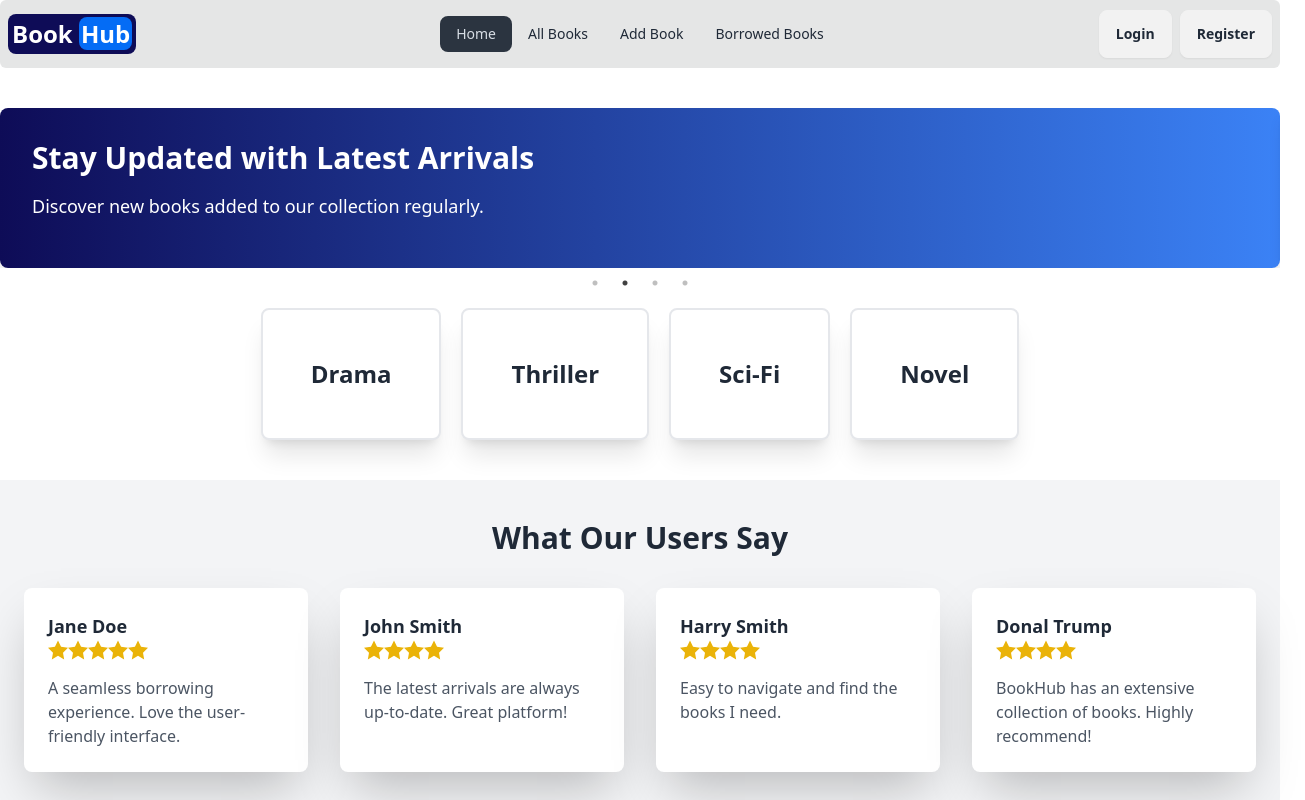
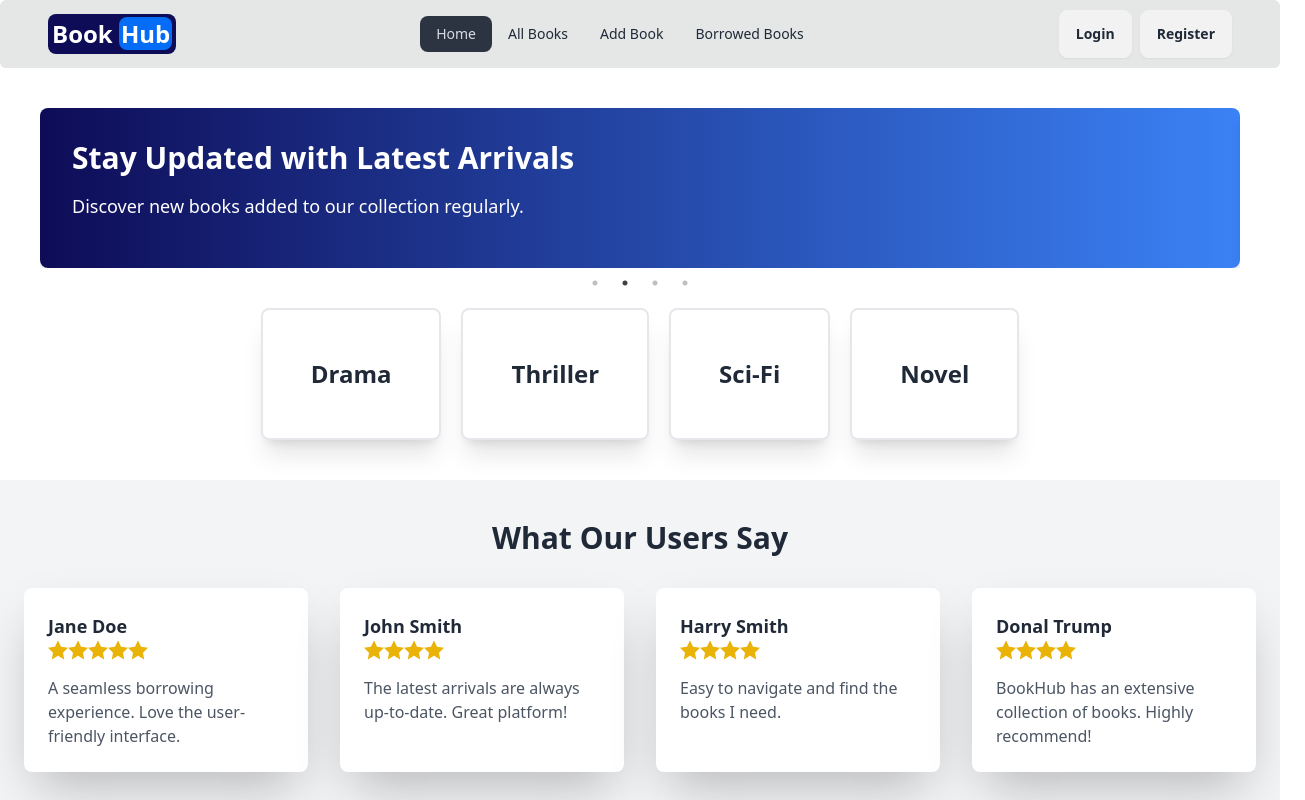
Before and after one commit to yeasinrahman26/BookHub-client, a React (Vite) app: page / in a window 1280 px wide. Shown: the top 800 px of the page, 1305 px wide, since content can reach past the window. Built offline with nearby package versions, Linux system fonts and the light colour scheme; no server answers.

Commit message:
minnpor changes in ui

```diff
--- a/src/Layout/MainLayout.jsx
+++ b/src/Layout/MainLayout.jsx
@@ -4,11 +4,17 @@ import Footer from "../Pages/Footer/Footer";
 
 const MainLayout = () => {
     return (
+      <div className="">
+        <div>
+          <Navbar></Navbar>
+        </div>
         <div className="max-w-7xl  mx-auto">
-            <Navbar></Navbar>
-            <Outlet></Outlet>
-            <Footer></Footer>
+          <Outlet></Outlet>
         </div>
+        <div>
+          <Footer></Footer>
+        </div>
+      </div>
     );
 };
 
--- a/src/Pages/AllBook/AllBook.jsx
+++ b/src/Pages/AllBook/AllBook.jsx
@@ -32,7 +32,7 @@ const AllBook = () => {
   };
 
   return (
-    <div>
+    <div className="">
       <Helmet>
         <title>BookHub || All Book</title>
       </Helmet>
--- a/src/Pages/HomePage/Banner.jsx
+++ b/src/Pages/HomePage/Banner.jsx
@@ -38,7 +38,7 @@ const Banner = () => {
       },
     ];
     return (
-      <div className="  px-10 md:px-0 ">
+      <div className="  px-10  ">
         <div className="w-full   py-10 mx-auto">
           <Slider  {...sliderSettings}>
             {slides.map((slide) => (
--- a/src/Pages/Navbar/Navbar.jsx
+++ b/src/Pages/Navbar/Navbar.jsx
@@ -26,6 +26,8 @@ const links = (
 
 const Navbar = () => {
   const { logout,user}=useContext(AuthContext)
+  console.log(user);
+
 
   return (
     <div className="bg-base-300 rounded-md">
@@ -57,7 +59,7 @@ const Navbar = () => {
           </div>
           <Link
             to="/"
-            className="text-2xl bg-[#0e0c57] text-white p-1  rounded-lg font-bold"
+            className="text-2xl bg-[#0e0c57] text-white p-1 md:ml-10 rounded-lg font-bold"
           >
             Book <span className="bg-[#046cf5] px-[2px] rounded-lg ">Hub</span>
           </Link>
@@ -65,19 +67,16 @@ const Navbar = () => {
         <div className="navbar-center hidden lg:flex">
           <ul className="menu menu-horizontal px-2">{links}</ul>
         </div>
-        <div className="navbar-end gap-2">
-          <div className="flex  md:flex-row items-center justify-between gap-2">
-            {user ? (
+        <div className="navbar-end gap-2 md:mr-10 ">
+          <div className="flex  md:flex-row items-center justify-between gap-2 md:gap-5">
+            {user?.email ? (
               <>
                 {/* Avatar with name on hover */}
                 <div className="relative group">
                   <div className="avatar ">
                     <div className="ring-primary ring-offset-base-100 w-10 mt-1 mx-1 rounded-full ring ring-offset-1">
                       <img
-                        src={
-                          user?.photoURL ||
-                          "https://img.daisyui.com/images/stock/photo-1534528741775-53994a69daeb.webp"
-                        }
+                        src={user.photoURL}
                       ></img>
                     </div>
                   </div>
```
